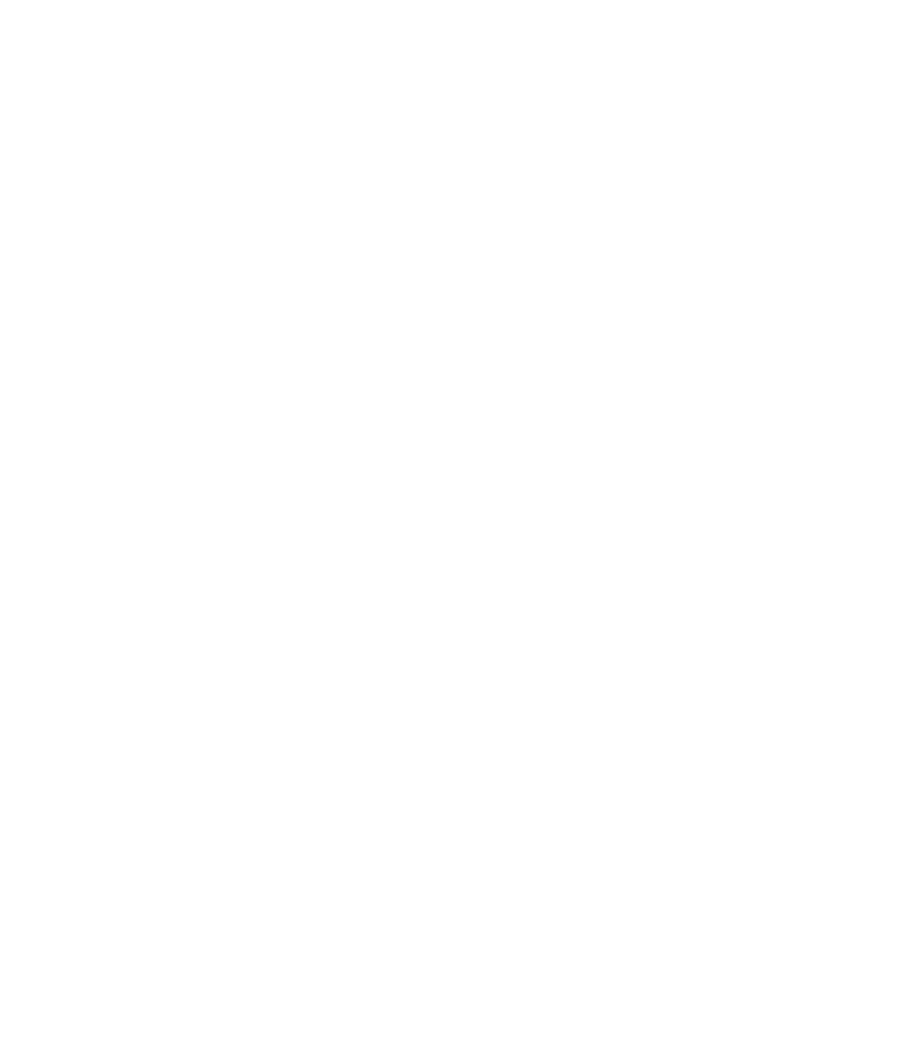
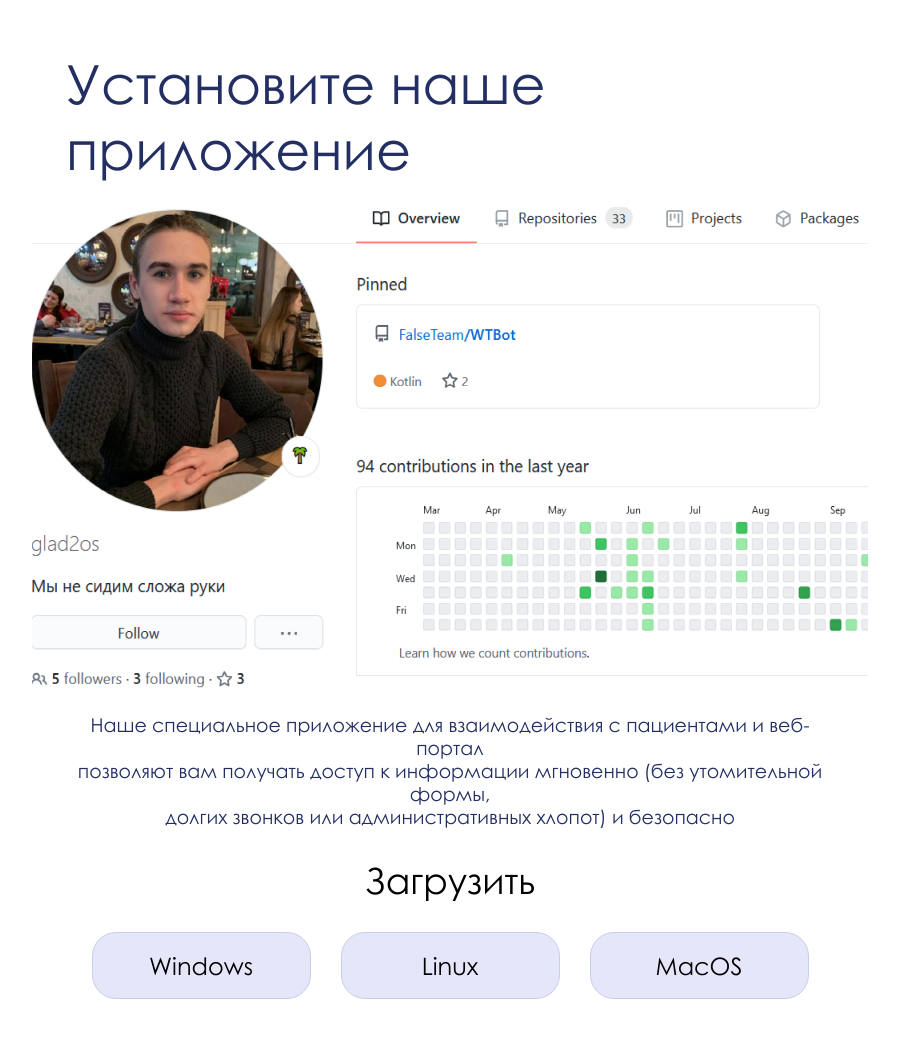
Before and after one commit to glad2os/spidran_po_verstke, a plain HTML site: page testpage.html in a window 1280 px wide. Shown: the whole page, without its empty margins (190-1089 px from the left). Before the commit the page ends 800 px from the top, so only its background shows below. Drawn offline with Linux system fonts and the light colour scheme.

Commit message:
block-4
download block

```diff
--- a/assets/css/Main.css
+++ b/assets/css/Main.css
@@ -202,12 +202,66 @@ body, html {
     color: #000000;
 }
 
-.table .elem .button .text{
+.table .elem .button .text {
     display: flex;
     align-items: center;
 }
 
-.table .elem .button:hover{
+.table .elem .button:hover {
     border: 3px solid #A3C6C0;
     cursor: pointer;
 }
+
+.block-4 {
+    display: flex;
+    flex-direction: column;
+    padding: 50px 20%;
+    align-items: center;
+}
+
+.block-4 .line-header {
+    color: #232F63;
+    font-size: 54px;
+}
+
+.block-4 .line {
+    color: #232F63;
+    font-size: 19px;
+    text-align: center;
+    margin: 15px 0;
+
+}
+
+.block-4 .line-h1 {
+    margin: 15px 0;
+    font-size: 36px;
+}
+
+.block-4 .buttons .rectangle {
+    display: flex;
+    width: 219px;
+    height: 67px;
+    background: #E6E6FA;
+    border: 1px solid #C5D0E6;
+    box-sizing: border-box;
+    border-radius: 24px;
+    margin: 15px;
+    justify-content: center;
+}
+
+.block-4 .buttons {
+    display: flex;
+    justify-content: space-around;
+
+}
+
+.block-4 .buttons .rectangle:hover{
+    cursor: pointer;
+    border: 1px solid #a5afc3;
+
+}
+.block-4 .buttons .text {
+    font-size: 24px;
+    display: flex;
+    align-items: center;
+}
--- a/testpage.html
+++ b/testpage.html
@@ -8,5 +8,31 @@
 </head>
 <body>
 
+<div class="block-4">
+    <div class="line-header">
+        Установите наше приложение
+    </div>
+    <img src="assets/img/app.png" alt="" width="836" height="516px">
+    <div class="line">
+        Наше специальное приложение для взаимодействия с пациентами и веб-портал <br>
+        позволяют вам получать доступ к информации мгновенно (без утомительной формы, <br>
+        долгих звонков или административных хлопот) и безопасно <br>
+    </div>
+    <div class="line-h1">
+        Загрузить
+    </div>
+    <div class="buttons">
+        <div class="rectangle">
+            <div class="text">Windows</div>
+        </div>
+        <div class="rectangle">
+            <div class="text">Linux</div>
+        </div>
+        <div class="rectangle">
+            <div class="text">MacOS</div>
+        </div>
+    </div>
+</div>
+
 </body>
 </html>
```
Also changed, not shown: assets/img/app.png (added).
